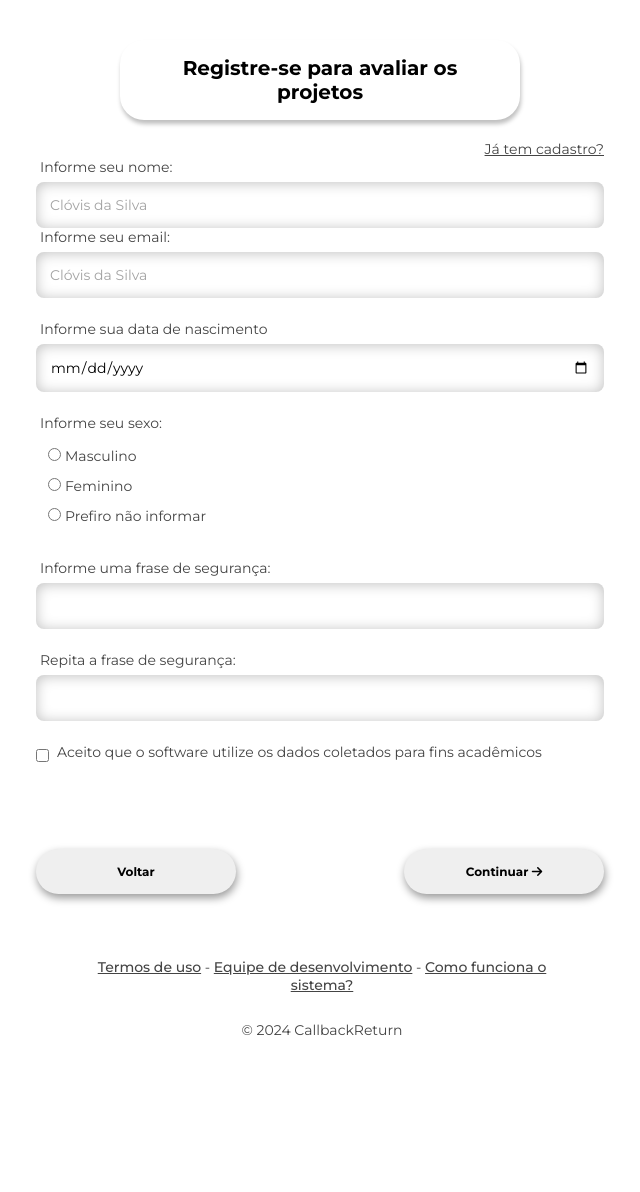
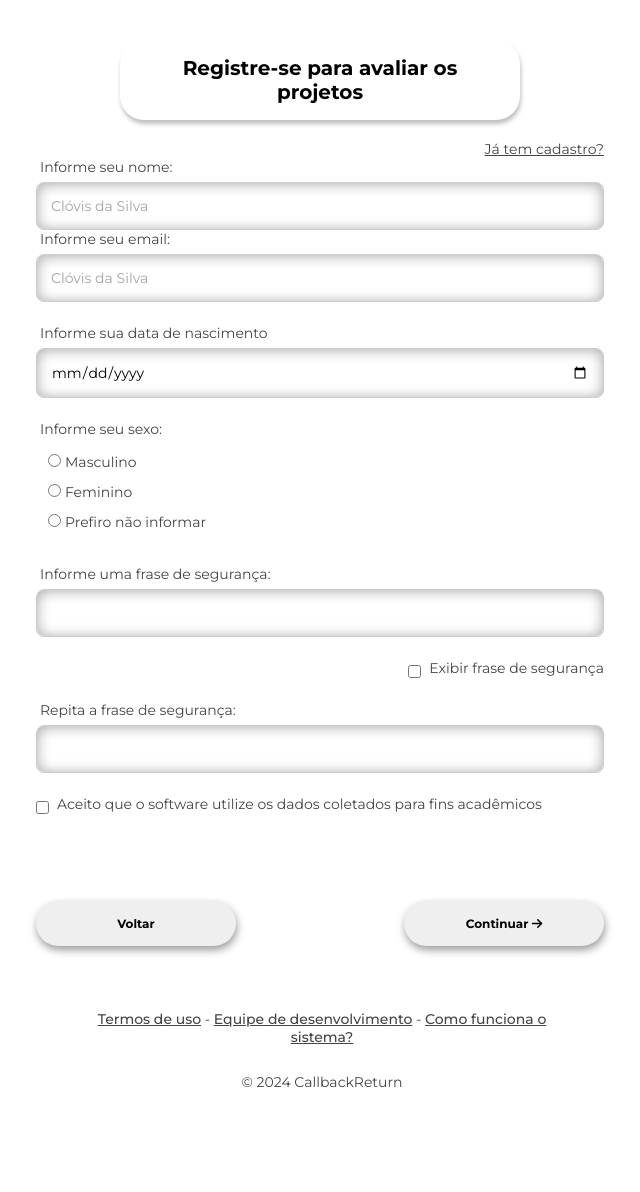
Before and after one commit to NickProfessor/callback-return, a PHP site: page /src/pages/cadastroUsuario.php in a window 1280 px wide. Shown: the whole page, without its empty margins (320-960 px from the left). Before the commit the page ends 1035 px from the top, so only its background shows below. Run offline with PHP 8.4, Linux system fonts and the light colour scheme; some libraries are stand-ins or nearby versions.

Commit message:
refact: botao improvisado para exibir senha

```diff
--- a/src/assets/css/components/formularioPadrao.css
+++ b/src/assets/css/components/formularioPadrao.css
@@ -43,8 +43,8 @@
     border-radius: 8px;
     font-size: 14px;
     padding: 1em;
-    border: none;
-    box-shadow: inset 0px 1px 14px rgba(0, 0, 0, 0.25);
+    border: 1px solid #cccccc;
+    box-shadow: inset 0px 1px 14px rgba(0, 0, 0, 0.35);
 }
 
 .formulario-padrao input::placeholder {
@@ -107,6 +107,15 @@ formulario-padrao .botoes-formulario button:active,
     font-size: 14px;
 }
 
+.formulario-padrao .checkbox-exibeSenha {
+    align-self: flex-end;
+}
+
+.formulario-padrao .checkbox-exibeSenha input[type='checkbox'] {
+    border-radius: 4px;
+
+}
+
 .formulario-padrao .mensagem-erro {
     background-color: rgb(255, 77, 77);
     padding: 1em 2em;
--- a/src/views/formulario.php
+++ b/src/views/formulario.php
@@ -38,10 +38,19 @@
                 <label for="frase">Informe uma frase de segurança:</label>
                 <input type="password" name="frase" id="frase" class="campo-texto" required>
             </div>
+            <!-- Checkbox para mostrar/ocultar senha -->
+            <div class="checkbox-formulario checkbox-exibeSenha">
+                <input type="checkbox" id="mostrarSenha" onclick="toggleSenha()">
+                <label for="mostrarSenha">Exibir frase de segurança</label>
+            </div>
+            <br>
             <div class="form-group">
                 <label for="confirmacao">Repita a frase de segurança:</label>
                 <input type="password" name="confirmacao" id="confirmacao" class="campo-texto" required>
             </div>
+
+
+
             <div class="checkbox-formulario">
                 <input type="checkbox" name="termos" id="termos" required>
                 <label for="termos">Aceito que o software utilize os dados coletados para fins acadêmicos</label>
@@ -93,6 +102,14 @@
                 alert("As frases de segurança não coincidem!");
                 e.preventDefault(); // Impede o envio do formulário
             }
+        }
+
+        function toggleSenha() {
+            const frase = document.getElementById("frase");
+            const confirmacao = document.getElementById("confirmacao");
+            const tipo = frase.type === "password" ? "text" : "password";
+            frase.type = tipo;
+            confirmacao.type = tipo;
         }
     </script>
 
```
